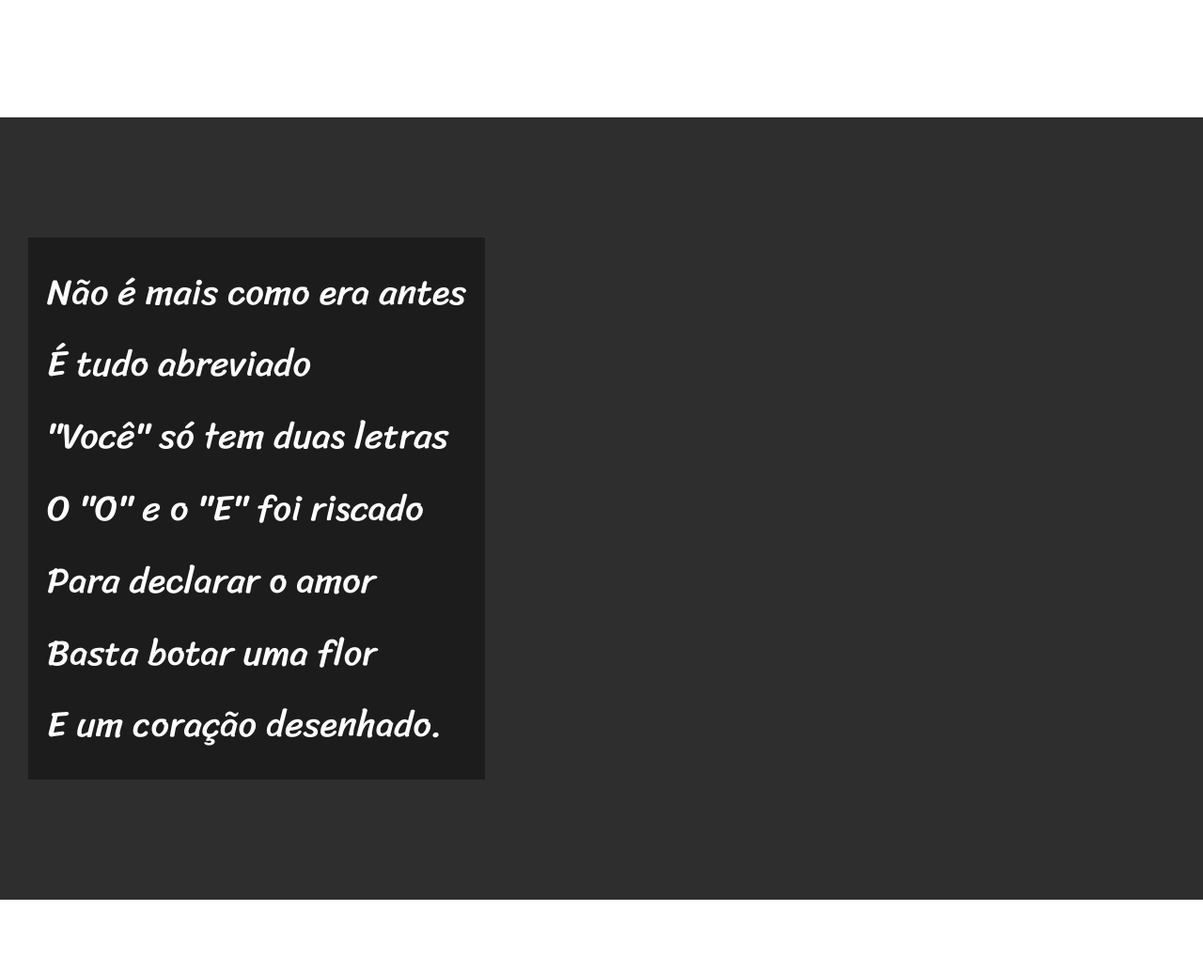
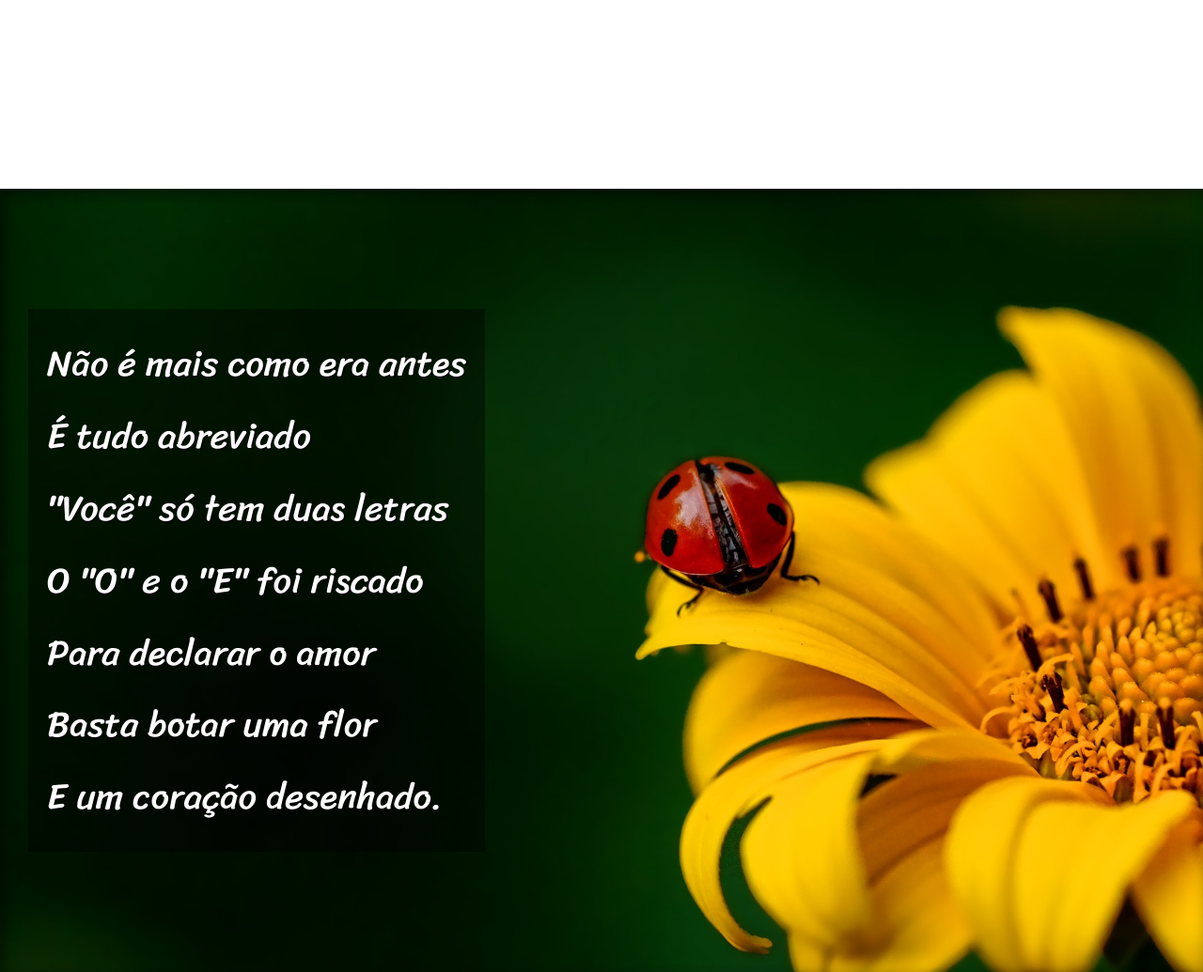
Before and after one commit to ThiagoAze/html-css, a plain HTML site: page desafios/d012/index.html in a window 1280 px wide. Shown: the part 940-1975 px from the top of the page at 94% size. Drawn offline with Linux system fonts and the light colour scheme.

Commit message:
Colocado efeito parallax no site

```diff
--- a/desafios/d012/css/style.css
+++ b/desafios/d012/css/style.css
@@ -51,6 +51,9 @@ section{
     font-family: var(--font3);
     font-size: 3vw;
 }
+section p{
+    padding-bottom: 2em;
+}
 section.normal{
     background-color: white;
     color: black;
@@ -58,11 +61,22 @@ section.normal{
 section.imagem{
     background-color: rgba(0, 0, 0, 0.726);
     color: white;
+    box-shadow: inset 5px 5px 15px rgba(0, 0, 0, 0.493);
+    background-size: cover;
+    background-attachment: fixed;
+    background-position: center right;
 }
 section.imagem p{
     display: inline-block;
-    background-color: rgba(0, 0, 0, 0.384);
+    background-color: rgba(0, 0, 0, 0.404);
     padding: 20px;
+    text-shadow: 1px 1px 0 black;
+}
+#img1{
+    background-image: url('../img/background001.jpg');
+}
+#img2{
+    background-image: url('../img/background002.jpg');
 }
 
 footer{
--- a/desafios/d012/index.html
+++ b/desafios/d012/index.html
@@ -25,7 +25,7 @@
             </p>
         </section>
 
-        <section class="imagem">
+        <section class="imagem" id="img1">
             <p>
                 Não é mais como era antes<br>
                 É tudo abreviado<br>
@@ -59,7 +59,7 @@
             </p>
         </section>
 
-        <section class="imagem">
+        <section class="imagem" id="img2">
             <p>
                 Tenho saudade das cartas<br>
                 Escritas com a própria mão<br>
```
